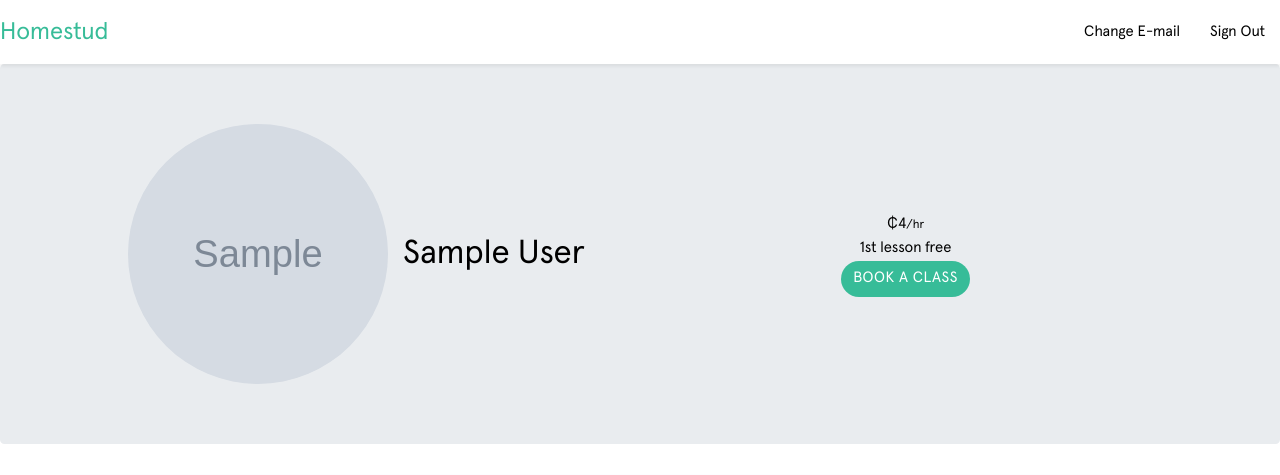
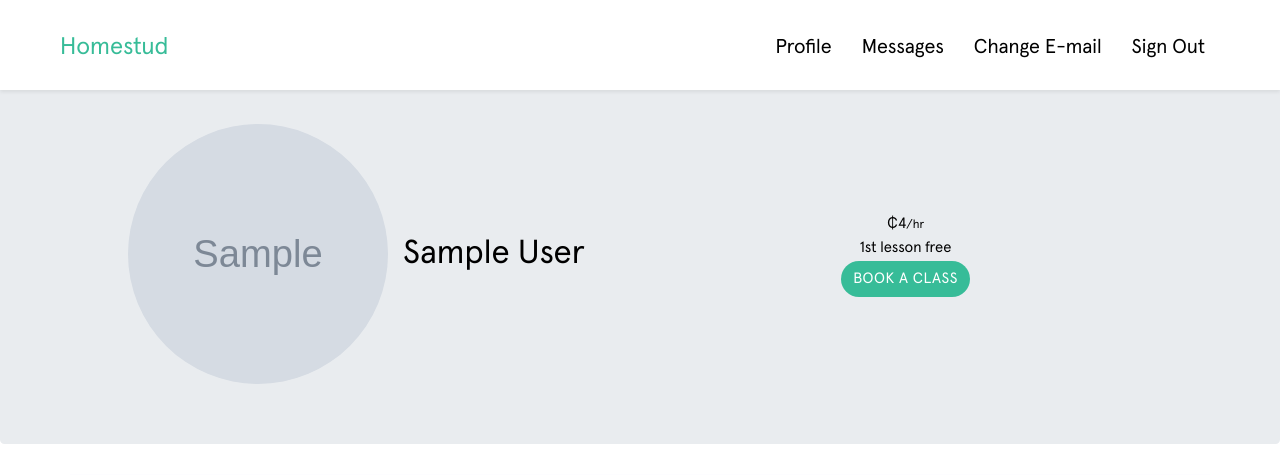
Before and after one commit to stephappiah/hometutors, a Django app: a page that uses homestud/homestud/templates/findtutors/navbar.html in a window 1280 px wide. Shown: the top 475 px of the page. Run offline with Django 3.2, Linux system fonts and the light colour scheme; a user stored in the database is signed in; tables that the repository leaves empty hold one stand-in row (values such as "Sample post"); grey boxes marked "Sample" are stand-in pictures; some libraries are stand-ins or nearby versions.

Commit message:
django chatter app working fine

```diff
--- a/homestud/findtutors/admin.py
+++ b/homestud/findtutors/admin.py
@@ -1,12 +1,12 @@
 from django.contrib import admin
 
 from django.contrib.gis.admin import OSMGeoAdmin
-from .models import Profile, UserType
+from .models import TutorProfile, UserType
 # from django.contrib.auth.admin import UserAdmin
 # from .models import User
 
 # admin.site.register(User, UserAdmin)
-@admin.register(Profile)
+@admin.register(TutorProfile)
 class ProfileAdmin(OSMGeoAdmin):
     list_display = ('user', 'fname', 'lname', 'location', 'address', 'teach_levels', 'tutoring_programs',
      'courses_subjects', 'highest_education', 'class_type', 'bio', 'slug')
--- a/homestud/findtutors/models.py
+++ b/homestud/findtutors/models.py
@@ -8,7 +8,7 @@ from .multi_choices import teach_level_choices, free_lesson_choices, highest_edu
 from .courses import courses_choices, programmes_choices
 
 #User Profile
-class Profile(models.Model):
+class TutorProfile(models.Model):
     user = models.OneToOneField(settings.AUTH_USER_MODEL, on_delete=models.CASCADE, blank=True, null=True)
 
     fname = models.CharField(max_length=50, blank=True, null=True)
--- a/homestud/findtutors/views.py
+++ b/homestud/findtutors/views.py
@@ -14,7 +14,7 @@ import os
 from formtools.wizard.views import SessionWizardView
 from django.core.files.storage import FileSystemStorage
 from .forms import PersonInfoForm, EducationForm, TutorProfileForm, TutorInterestForm, UpdateTutorForm, AvatarForm
-from .models import Profile, UserType
+from .models import TutorProfile, UserType
 from django.forms.models import construct_instance
 from django.core.paginator import Paginator
 
@@ -37,11 +37,11 @@ class OnboardingTutorWizard(SessionWizardView):
             slug = "{0}{1}".format(firstname[:2],lastname).lower()
             x=0
             while True:
-                if x == 0 and Profile.objects.filter(slug=slug).count() == 0:
+                if x == 0 and TutorProfile.objects.filter(slug=slug).count() == 0:
                     return slug
                 else:
                     slug = "{0}{1}".format(slug,x)
-                    if Profile.objects.filter(slug=slug).count() == 0:
+                    if TutorProfile.objects.filter(slug=slug).count() == 0:
                         return slug
                 x += 1
                 if x > 1000000:
@@ -56,7 +56,7 @@ class OnboardingTutorWizard(SessionWizardView):
 
     def done(self, form_list, **kwargs):
         # instantiate model and Add signed-in user to form
-        profile_instance = Profile()
+        profile_instance = TutorProfile()
         profile_instance.user = self.request.user
 
         for form in form_list:
@@ -99,7 +99,7 @@ def onboarding_usertype(request):
 
 def tutor_profile_detail(request, slug_username):
 
-    qs = Profile.objects.get(slug=slug_username)
+    qs = TutorProfile.objects.get(slug=slug_username)
     context = {
         'tutor': qs,
     }
@@ -121,7 +121,7 @@ def SearchTutor(request):
             user_location = Point(longitude, latitude, srid=4326)
             # Queryset filtered within a distance of 20km; annotated and orderd by distance
             dist = Distance('location', user_location)
-            qs = Profile.objects.filter(location__distance_lte=(user_location, D(km=20))).annotate(distance=dist).order_by('distance')
+            qs = TutorProfile.objects.filter(location__distance_lte=(user_location, D(km=20))).annotate(distance=dist).order_by('distance')
             paginator = Paginator(qs, 10) #show 10 tutors per page
 
             page_number = request.GET.get('page')
@@ -144,7 +144,7 @@ def SearchTutor(request):
             user_location = Point(longitude, latitude, srid=4326)
             # Queryset filtered within a distance of 20km; annotated and orderd by distance
             dist = Distance('location', user_location)
-            qs = Profile.objects.filter(location__distance_lte=(user_location, D(km=20))).annotate(distance=dist).order_by('distance')
+            qs = TutorProfile.objects.filter(location__distance_lte=(user_location, D(km=20))).annotate(distance=dist).order_by('distance')
             paginator = Paginator(qs, 10) #show 10 tutors per page
 
             page_number = request.GET.get('page')
@@ -172,7 +172,7 @@ def FilterSearch(request):
     user_location = Point(longitude, latitude, srid=4326)
     # Queryset filtered within a distance of 20km; annotated and orderd by distance
     dist = Distance('location', user_location)
-    qs = Profile.objects.filter(location__distance_lte=(user_location, D(km=20))).annotate(distance=dist).order_by('distance')
+    qs = TutorProfile.objects.filter(location__distance_lte=(user_location, D(km=20))).annotate(distance=dist).order_by('distance')
     # Grab search fields
     programme = request.GET.get('programme')
     course = request.GET.get('course')
@@ -197,7 +197,7 @@ def FilterSearch(request):
 @login_required
 def dashboard_profile(request):
     logged_in_user = request.user
-    data = Profile.objects.get(user=logged_in_user)
+    data = TutorProfile.objects.get(user=logged_in_user)
 
     # PersonalForm = PersonInfoForm(instance=data)
     # EducationalForm = EducationForm(instance=data)
--- a/homestud/homestud/templates/findtutors/home.html
+++ b/homestud/homestud/templates/findtutors/home.html
@@ -74,7 +74,7 @@
         </div>
         <div class="col-sm m-4">
             <p class="lead-text mb-4 text-muted">
-                Find a home tutor anywhere across Ghana!
+                home tutors close to you.
             </p>
             <form id="searchForm" action="{% url 'findtutors:search' %}" method="get">
                 <div class="form-group">
--- a/homestud/homestud/templates/findtutors/navbar.html
+++ b/homestud/homestud/templates/findtutors/navbar.html
@@ -7,11 +7,15 @@
       <a href="#" class="right pr-4 hide-on-med-and-up"><i class="material-icons black-text">search</i></a>
       <ul class="right hide-on-med-and-down">
         {% if user.is_authenticated %}
+
+        <li><a class="black-text" href="{% url 'findtutors:dashboard_profile' %}">Profile</a></li>
+        <li><a class="black-text" href="{% url 'django_chatter:index' %}">Messages</a></li>
         <li><a class="black-text" href="{% url 'account_email' %}">Change E-mail</a></li>
         <li><a class="black-text" href="{% url 'account_logout' %}">Sign Out</a></li>
+
         {% else %}
         <li><a class="black-text" href="{% url 'account_login' %}">Sign In</a></li>
-        <li><a class="black-text" href="{% url 'account_signup' %}">Sign Up</a></li>
+        <li><a class="black-text" href="{% url 'account_signup' %}">Create an Account</a></li>
         {% endif %}
       </ul>
     </div>
@@ -22,6 +26,8 @@
 
 <ul class="sidenav" id="mobile-demo">
       {% if user.is_authenticated %}
+      <li><a class="black-text" href="{% url 'findtutors:dashboard_profile' %}">Profile</a></li>
+        <li><a class="black-text" href="{% url 'django_chatter:index' %}">Messages</a></li>
         <li><a class="black-text" href="{% url 'account_email' %}">Change E-mail</a></li>
         <li><a class="black-text" href="{% url 'account_logout' %}">Sign Out</a></li>
       {% else %}
--- a/homestud/homestud/templates/findtutors/tutor-profile.html
+++ b/homestud/homestud/templates/findtutors/tutor-profile.html
@@ -17,7 +17,12 @@
                 <p class="text-center">&#8373;{{ tutor.rate_per_hour }}<small>/hr</small></p>
                 <p class="text-center">1st lesson free</p>
             </div>
-            <a class="btn border-round mint-bg" href="">Book a class</a>
+            <form class="search-form" action="{% url 'django_chatter:get_chat_url' %}" method="post">
+                {% csrf_token %}
+                <input class="d-none" name="target_user" type="text" value="{{ tutor.user.username }}">
+                <button class="btn border-round mint-bg" type="submit" href="">Book a class</button>
+            </form>
+
             <div style="clear: both;"></div>
         </div>
     </div>
--- a/homestud/homestud/urls.py
+++ b/homestud/homestud/urls.py
@@ -10,6 +10,7 @@ urlpatterns = [
     url(r'^admin/clearcache/', include('clearcache.urls')),
     path('admin/', admin.site.urls),
     path('accounts/', include('allauth.urls')), #allauth accounts path
+    path('chat/', include('django_chatter.urls')),
 ]
 
 urlpatterns += static(settings.MEDIA_URL, document_root=settings.MEDIA_ROOT)
--- a/homestud/static/css/main.css
+++ b/homestud/static/css/main.css
@@ -33,18 +33,6 @@ body {
     color: #37BC98 !important;
 }
 
-/* Navbar */
-/* nav{
-    height: 90px;
-}
-.nav-wrapper{
-    padding: 1rem;
-    padding-left: 4rem;
-    padding-right: 4rem;
-}
-.nav-wrapper ul li a{
-    font-size: 1.6rem;
-} */
 
 a:hover{
     text-decoration: none;
@@ -268,6 +256,18 @@ p {
 /* Desktop and Tablets */
 @media (min-width: 768px){
 
+   /* Navbar */
+    nav{
+        height: 90px;
+    }
+    .nav-wrapper{
+        padding: 1rem;
+        padding-left: 4rem;
+        padding-right: 4rem;
+    }
+    .nav-wrapper ul li a{
+        font-size: 20px;
+    }
     .prof-header{
             display: flex;
             padding-left: 10%;
--- a/homestud/users/models.py
+++ b/homestud/users/models.py
@@ -62,7 +62,7 @@ class User(AbstractBaseUser, PermissionsMixin):
         return self.email
 
     def get_full_name(self):
-        return self.first_name
+        return self.first_name + " " + self.last_name
 
     def get_short_name(self):
         return self.first_name
```
Also changed, not shown: homestud/findtutors/forms.py (+7 -7 lines), homestud/homestud/routing.py (added, +11 -0 lines), homestud/homestud/settings.py (+17 -0 lines), homestud/requirements.txt (+63 -23 lines).
